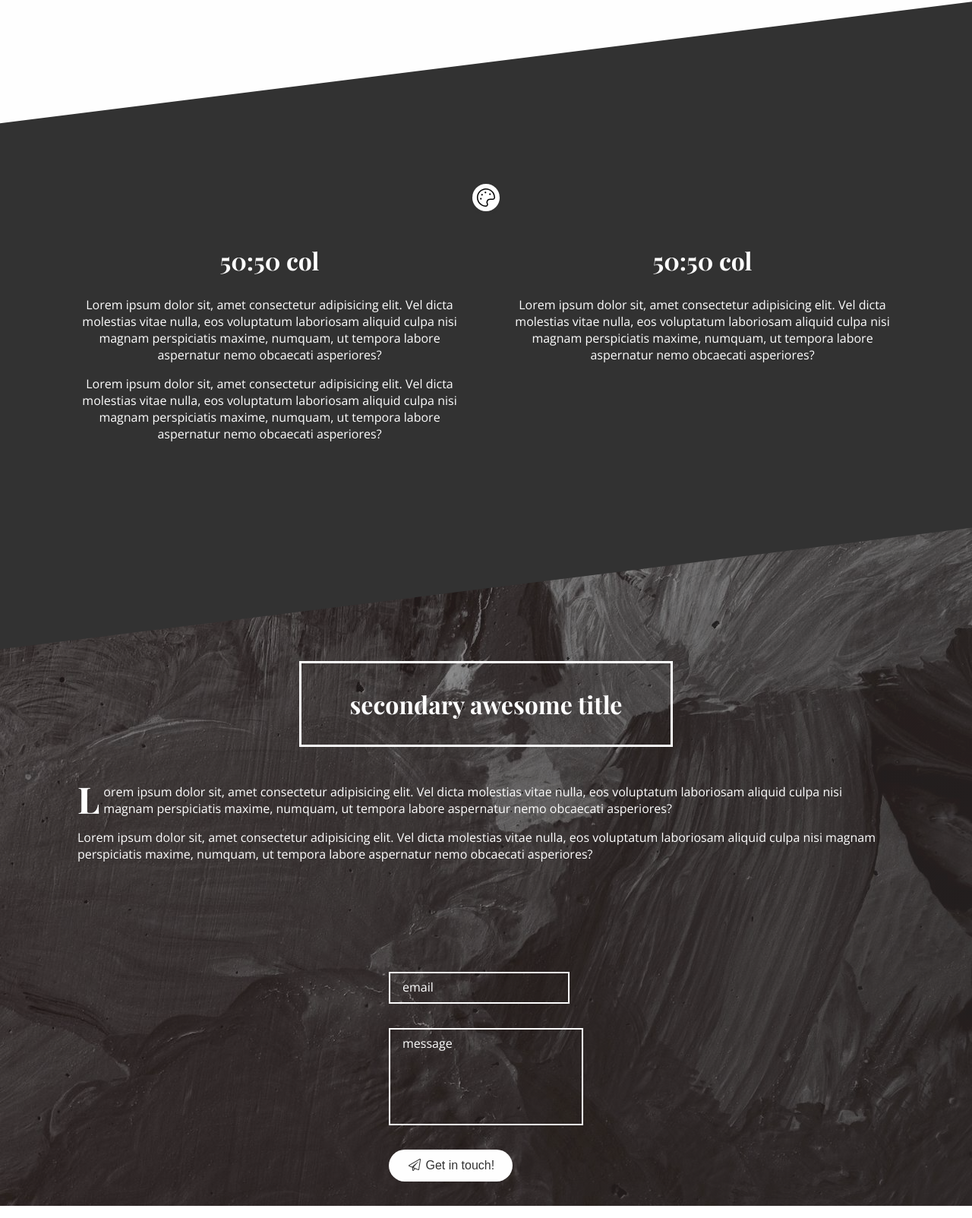
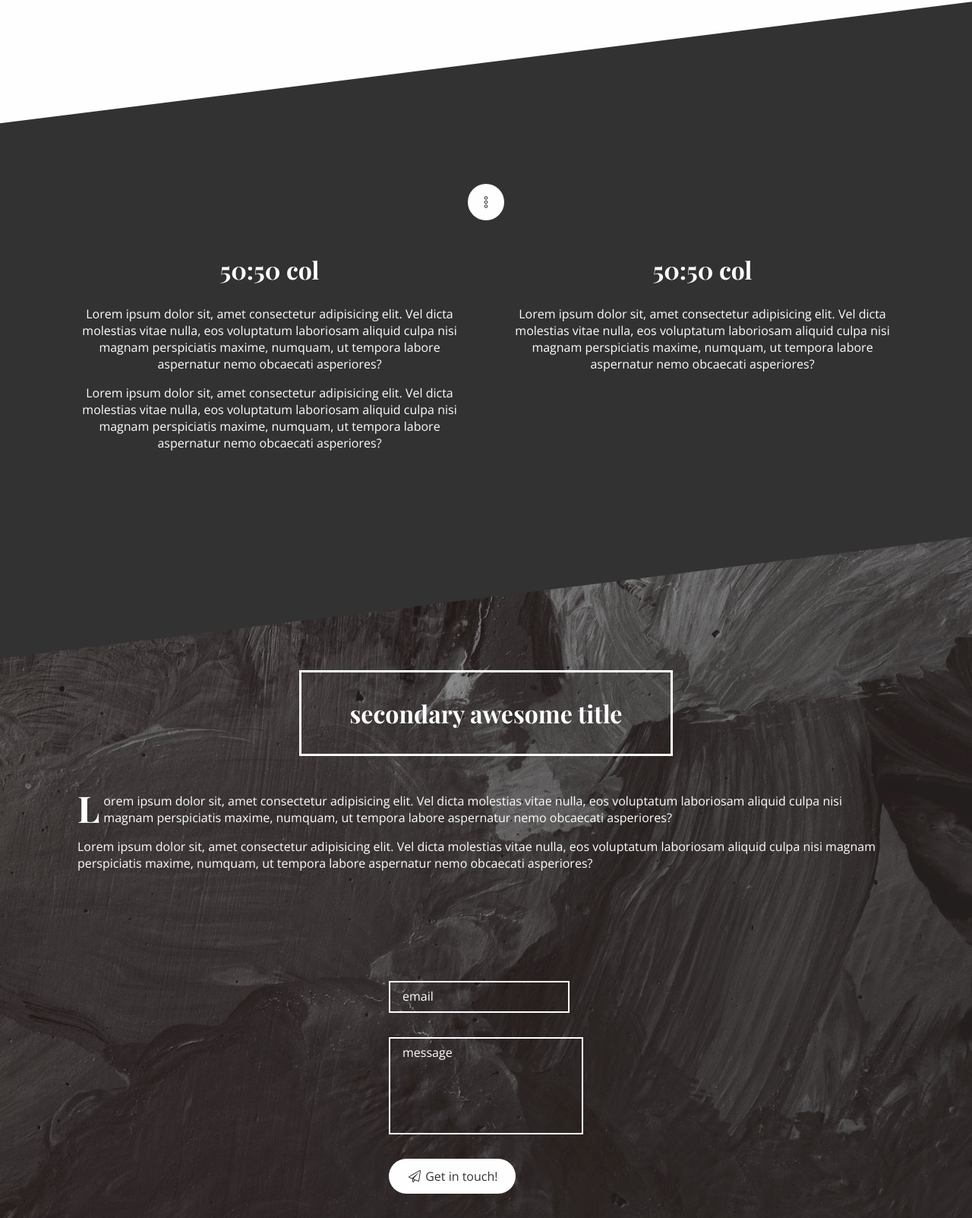
Before and after one commit to actualcactuar/myGithubLanding, a website built with webpack: page index.html in a window 1280 px wide. Shown: the part 1769-3372 px from the top of the page at 76% size. Built offline with nearby package versions, Linux system fonts and the light colour scheme.

Commit message:
layout update
buttons have animated layers
coloswitch uses external triggers
input labels animate to top

```diff
--- a/assets/customelements/themeswitch.js
+++ b/assets/customelements/themeswitch.js
@@ -52,8 +52,8 @@ const tpl = () => `
        }
        .theme-switch__options {
            position: absolute;
-           top: 40px;
-           left: -40px;
+           top: 8px;
+           left: -60px;
            padding: 8px;
            background-color: #fefefe;
            display: flex;
@@ -122,7 +122,8 @@ const tpl = () => `
        }
     </style>
     <div class="theme-switch">
-        <button class="theme-switch__trigger"><svg xmlns="http://www.w3.org/2000/svg" viewBox="0 0 512 512"><path d="M112 264c-13.3 0-24 10.7-24 24s10.7 24 24 24 24-10.7 24-24-10.7-24-24-24zm32-112c-13.3 0-24 10.7-24 24s10.7 24 24 24 24-10.7 24-24-10.7-24-24-24zM256 0c-16.9 0-34.2 1.6-51.7 5C104.9 24.4 24.8 104.3 5.2 203.4-29.4 378.5 116.4 512 239.5 512c8.3 0 16.5-.6 24.6-1.9 41.2-6.4 61.4-54.6 42.5-91.7-23.1-45.4 9.9-98.4 60.9-98.4h79.7c35.8 0 64.8-29.6 64.9-65.3C511.6 113.9 397.1 0 256 0zm191.1 288h-79.7c-35.3 0-67.4 17.9-85.7 47.8-18.2 29.7-19.6 66-3.7 97.2 4.9 9.6 4.8 21.6-.1 31.3-2.4 4.6-7.9 12.6-18.7 14.3-6.3 1-12.9 1.5-19.7 1.5-54.6 0-114.1-31.3-155.5-81.6-44-53.6-60.9-120.6-47.4-188.7 17.1-86.6 87-156.2 173.9-173.2 15.2-3 30.5-4.5 45.5-4.5 123.1 0 223.6 99.9 224 222.6 0 18.3-14.8 33.3-32.9 33.3zM368 136c-13.3 0-24 10.7-24 24s10.7 24 24 24 24-10.7 24-24-10.7-24-24-24zM240 88c-13.3 0-24 10.7-24 24s10.7 24 24 24 24-10.7 24-24-10.7-24-24-24z"/></svg></button>
+    <!--
+        <button class="theme-switch__trigger"><svg xmlns="http://www.w3.org/2000/svg" viewBox="0 0 512 512"><path d="M112 264c-13.3 0-24 10.7-24 24s10.7 24 24 24 24-10.7 24-24-10.7-24-24-24zm32-112c-13.3 0-24 10.7-24 24s10.7 24 24 24 24-10.7 24-24-10.7-24-24-24zM256 0c-16.9 0-34.2 1.6-51.7 5C104.9 24.4 24.8 104.3 5.2 203.4-29.4 378.5 116.4 512 239.5 512c8.3 0 16.5-.6 24.6-1.9 41.2-6.4 61.4-54.6 42.5-91.7-23.1-45.4 9.9-98.4 60.9-98.4h79.7c35.8 0 64.8-29.6 64.9-65.3C511.6 113.9 397.1 0 256 0zm191.1 288h-79.7c-35.3 0-67.4 17.9-85.7 47.8-18.2 29.7-19.6 66-3.7 97.2 4.9 9.6 4.8 21.6-.1 31.3-2.4 4.6-7.9 12.6-18.7 14.3-6.3 1-12.9 1.5-19.7 1.5-54.6 0-114.1-31.3-155.5-81.6-44-53.6-60.9-120.6-47.4-188.7 17.1-86.6 87-156.2 173.9-173.2 15.2-3 30.5-4.5 45.5-4.5 123.1 0 223.6 99.9 224 222.6 0 18.3-14.8 33.3-32.9 33.3zM368 136c-13.3 0-24 10.7-24 24s10.7 24 24 24 24-10.7 24-24-10.7-24-24-24zM240 88c-13.3 0-24 10.7-24 24s10.7 24 24 24 24-10.7 24-24-10.7-24-24-24z"/></svg></button>-->
         <div class="theme-switch__options">
             <button class="theme-switch__option" theme="default"></button>
             <button class="theme-switch__option" theme="primary"></button>
@@ -137,6 +138,8 @@ class ThemeSwitch extends HTMLElement {
     constructor() {
         super();
         this.attachShadow({mode: 'open'});
+        this.id = this.getAttribute('id');
+        console.log(this.id)
     }
 
     connectedCallback() {
@@ -145,6 +148,12 @@ class ThemeSwitch extends HTMLElement {
 
         let container = this.shadowRoot.querySelector('.theme-switch');
         let trigger = this.shadowRoot.querySelector('.theme-switch__trigger');
+
+        let extTriggers = document.querySelectorAll(`[trigger-for="${this.id}"]`);
+        extTriggers.forEach(trigger => trigger.addEventListener('click',() => {
+            trigger.classList.toggle('active')
+            container.classList.toggle('active')
+        }));
 
         let options = this.shadowRoot.querySelectorAll('.theme-switch__option');
         options.forEach((option,index) => {
--- a/index.html
+++ b/index.html
@@ -92,7 +92,17 @@
 
         <div class="section section__dark section--clip">
 
-                <theme-switch active-theme="default"></theme-switch>
+            <button class="u-ripple icon-btn" trigger-for="sample-theme-switch">
+                <div class="btn__levels">
+                    <div class="btn__level--first">
+                        <i class="fal fa-ellipsis-v-alt fa-fw"></i>
+                    </div>
+                    <div class="btn__level--second">
+                        <i class="fal fa-times fa-fw"></i>
+                    </div>
+                </div>
+            </button>
+                <theme-switch id="sample-theme-switch" active-theme="default"></theme-switch>
             <div class="row">
                 <div class="col-1-of-2">
                     <div class="u-text-center">
@@ -137,7 +147,18 @@
                             <span class="input__placeholder">message</span>
                         </div>
 
-                        <button class="u-ripple btn"><i class="fal fa-paper-plane fa-fw"></i> Get in touch!</button>
+                        <button class="u-ripple btn">
+                            <div class="btn__levels">
+                                <div class="btn__level--first">
+                                    <i class="fal fa-paper-plane fa-fw"></i> Get in touch!
+                                </div>
+                                <div class="btn__level--second">
+                                    <i class="fal fa-spinner-third fa-fw fa-spin"></i>
+                                </div>
+                            </div>
+                        </button>
+
+
 
                     </div>
                 </div>
--- /dev/null
+++ b/src/styles/abstracts/_extends.scss
@@ -0,0 +1,40 @@
+
+%btn-core{
+    font: inherit;
+    border: none;
+    outline: none;
+    cursor: pointer;
+}
+
+%ripple-core{
+    position: relative;
+    overflow: hidden;
+    transform: translate3d(0, 0, 0);
+    backface-visibility: hidden;
+
+    &:after {
+        content: "";
+        display: block;
+        position: absolute;
+        width: 100%;
+        height: 100%;
+        top: 0;
+        left: 0;
+        pointer-events: none;
+        background-image: radial-gradient(circle, $color-black 10%, transparent 10.01%);
+        background-repeat: no-repeat;
+        background-position: 50%;
+        transform: scale(10, 10);
+        opacity: 0;
+        transition: transform .5s, opacity 1s;
+
+
+    }
+
+    &:active:after {
+        transform: scale(0, 0);
+        opacity: .3;
+        transition: 0s;
+    }
+
+}
--- a/src/styles/base/_utilities.scss
+++ b/src/styles/base/_utilities.scss
@@ -1,32 +1,13 @@
 .u-ripple {
-    position: relative;
-    overflow: hidden;
-    transform: translate3d(0, 0, 0);
-    backface-visibility: hidden;
+    @extend %ripple-core;
+}
 
-    &:after {
-        content: "";
-        display: block;
-        position: absolute;
-        width: 100%;
-        height: 100%;
-        top: 0;
-        left: 0;
-        pointer-events: none;
-        background-image: radial-gradient(circle, $color-black 10%, transparent 10.01%);
-        background-repeat: no-repeat;
-        background-position: 50%;
-        transform: scale(10, 10);
-        opacity: 0;
-        transition: transform .5s, opacity 1s;
+.u-ripple-light {
+    @extend %ripple-core;
 
+    &:after{
 
-    }
-
-    &:active:after {
-        transform: scale(0, 0);
-        opacity: .3;
-        transition: 0s;
+        background-image: radial-gradient(circle, $color-white 10%, transparent 10.01%);
     }
 }
 
--- a/src/styles/components/_button.scss
+++ b/src/styles/components/_button.scss
@@ -1,11 +1,39 @@
 .btn{
+    margin-top: 1rem;
+    padding: .75rem 1.5rem;
+    border-radius: 50px;
     background-color: $color-white;
     color:$color-black;
-    font-size: inherit;
-    border: none;
-    outline: none;
-    padding: .75rem 1.5rem;
-    border-radius: 50px;
-    cursor: pointer;
-    margin-top: 1rem;
 }
+
+.icon-btn{
+    width: 3rem;
+    height: 3rem;
+    border-radius: 50%;
+    padding: 0;
+    background-color: $color-white;
+    color:$color-black;
+}
+
+.btn, .icon-btn{
+    @extend %btn-core;
+
+    &__levels {
+        position: relative;
+        height: 22px;
+        overflow: hidden;
+        transition: width 200ms ease;
+
+    }
+
+    [class^="btn__level--"]{
+        transition:transform 200ms ease;
+        white-space: nowrap;
+    }
+
+    &.active{
+        [class^="btn__level--"]{
+            transform: translateY(-100%);
+        }
+    }
+}
--- a/src/styles/components/_input.scss
+++ b/src/styles/components/_input.scss
@@ -45,19 +45,18 @@
 
     &__placeholder{
         position: absolute;
-        bottom:0;
+        top: 1.75rem;
         left:calc(1rem + 2px);
         height: 1rem;
         line-height: 1rem;
-        transition:transform 100ms ease, font-size 100ms ease;
-        transform: translateY(0rem);
+        transition:transform 300ms ease, font-size 300ms ease;
+        transform: translateY(-3rem);
         font-size: .8rem;
     }
 
     &__field:not(:focus):placeholder-shown + &__placeholder{
         transform: translateY(-1rem);
         font-size: 1rem;
-        top: 1.75rem;
 
     }
 }
--- a/src/styles/styles.scss
+++ b/src/styles/styles.scss
@@ -1,6 +1,7 @@
 @import "abstracts/functions";
 @import "abstracts/mixins";
 @import "abstracts/variables";
+@import "abstracts/extends";
 
 @import "base/animations";
 @import "base/base";
```
